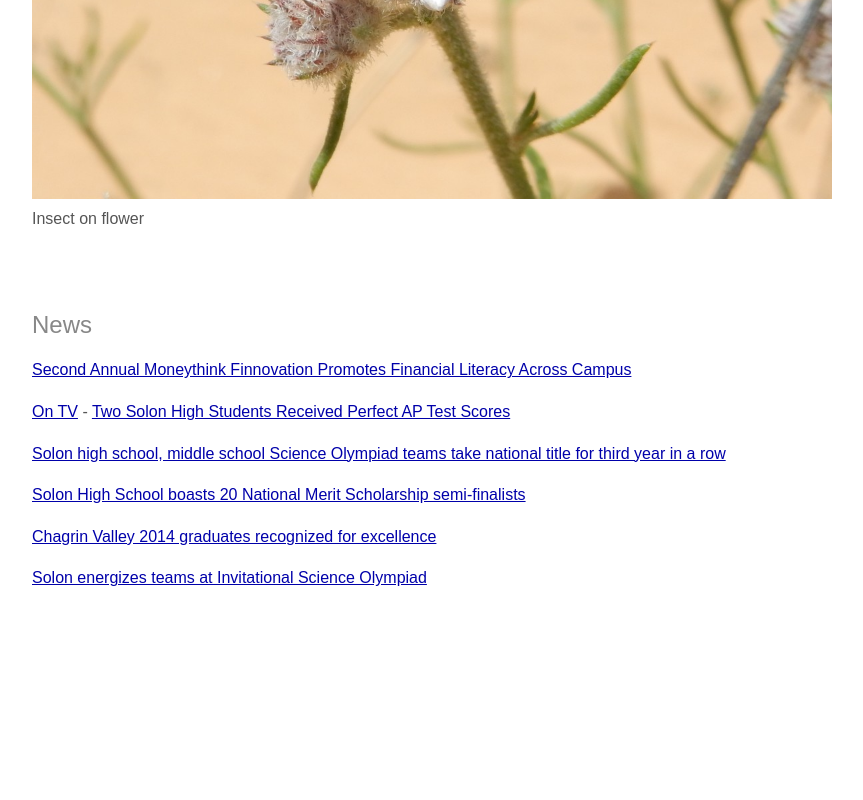
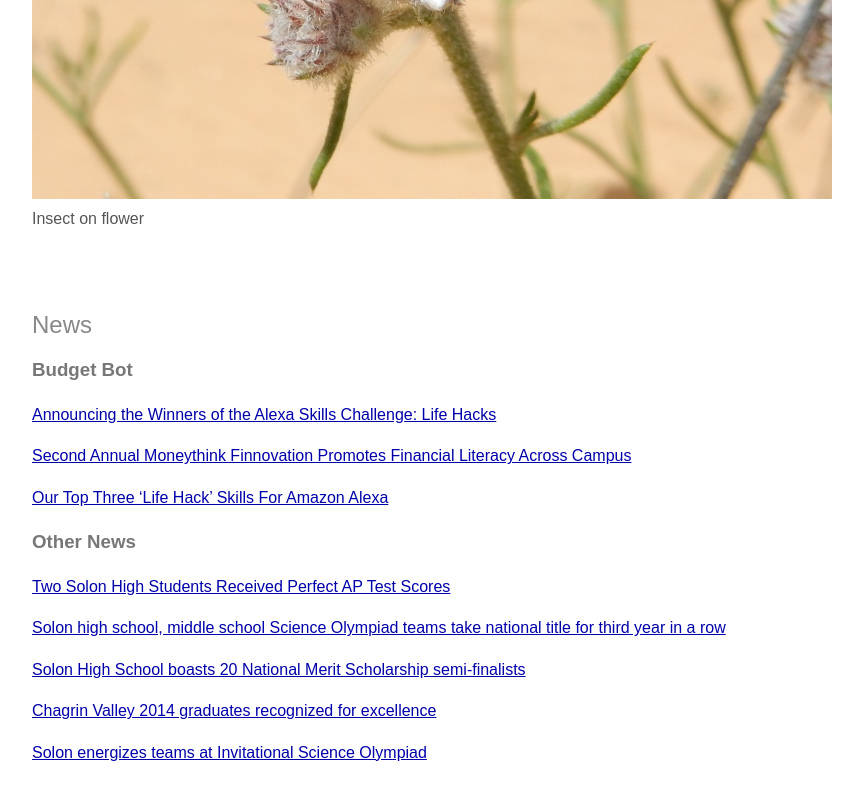
Before and after one commit to apjaffe/apjaffe.github.io, a plain HTML site: page index.html in a window 1280 px wide. Shown: the part 6130-6930 px from the top of the page, without its empty margins (283-1146 px from the left). Before the commit the page ends 6771 px from the top, so only its background shows below. Drawn offline with Linux system fonts and the light colour scheme.

Commit message:
News updates

```diff
--- a/index.html
+++ b/index.html
@@ -127,8 +127,12 @@
               </div>
 
             <h2 class="content-subhead"><a class='anchor' name='news'>News</a></h2>
+              <h3>Budget Bot</h3>
+              <p><a href='https://developer.amazon.com/blogs/alexa/post/7bb66d22-05b7-4492-aed3-aecc2a312ee6/life-hacks-challenge-finalists' target="about:blank">Announcing the Winners of the Alexa Skills Challenge: Life Hacks</a></p>
               <p><a href='https://www.cmu.edu/tepper/news/stories/2018/march/2018-moneythink-finnovation.html' target="about:blank">Second Annual Moneythink Finnovation Promotes Financial Literacy Across Campus</a></p>
-              <p><a href='http://www.wkyc.com/story/news/2013/10/26/3236883/' target="about:blank">On TV</a> - <a href='http://solon.patch.com/groups/schools/p/two-solon-high-students-received-perfect-ap-test-scores' target="about:blank">Two Solon High Students Received Perfect AP Test Scores</a></p>
+              <p><a href='http://techtrekgo.co/2018/06/22/our-top-three-life-hack-skills-for-amazon-alexa/' target="about:blank">Our Top Three ‘Life Hack’ Skills For Amazon Alexa</a></p>
+              <h3>Other News</h3>
+              <p><a href='http://solon.patch.com/groups/schools/p/two-solon-high-students-received-perfect-ap-test-scores' target="about:blank">Two Solon High Students Received Perfect AP Test Scores</a></p>
               <p><a href='http://www.cleveland.com/solon/index.ssf/2013/06/solons_high_school_middle_scho.html' target="about:blank">Solon high school, middle school Science Olympiad teams take national title for third year in a row</a></p>
               <p><a href='http://www.cleveland.com/solon/index.ssf/2013/09/solon_high_school_boasts_20_na.html' target='about:blank'>Solon High School boasts 20 National Merit Scholarship semi-finalists</a></p>
               <p><a href='http://www.clevelandjewishnews.com/news/local/article_e094f04e-e02b-11e3-8d04-0019bb2963f4.html' target='about:blank'>Chagrin Valley 2014 graduates recognized for excellence</a></p>
```
